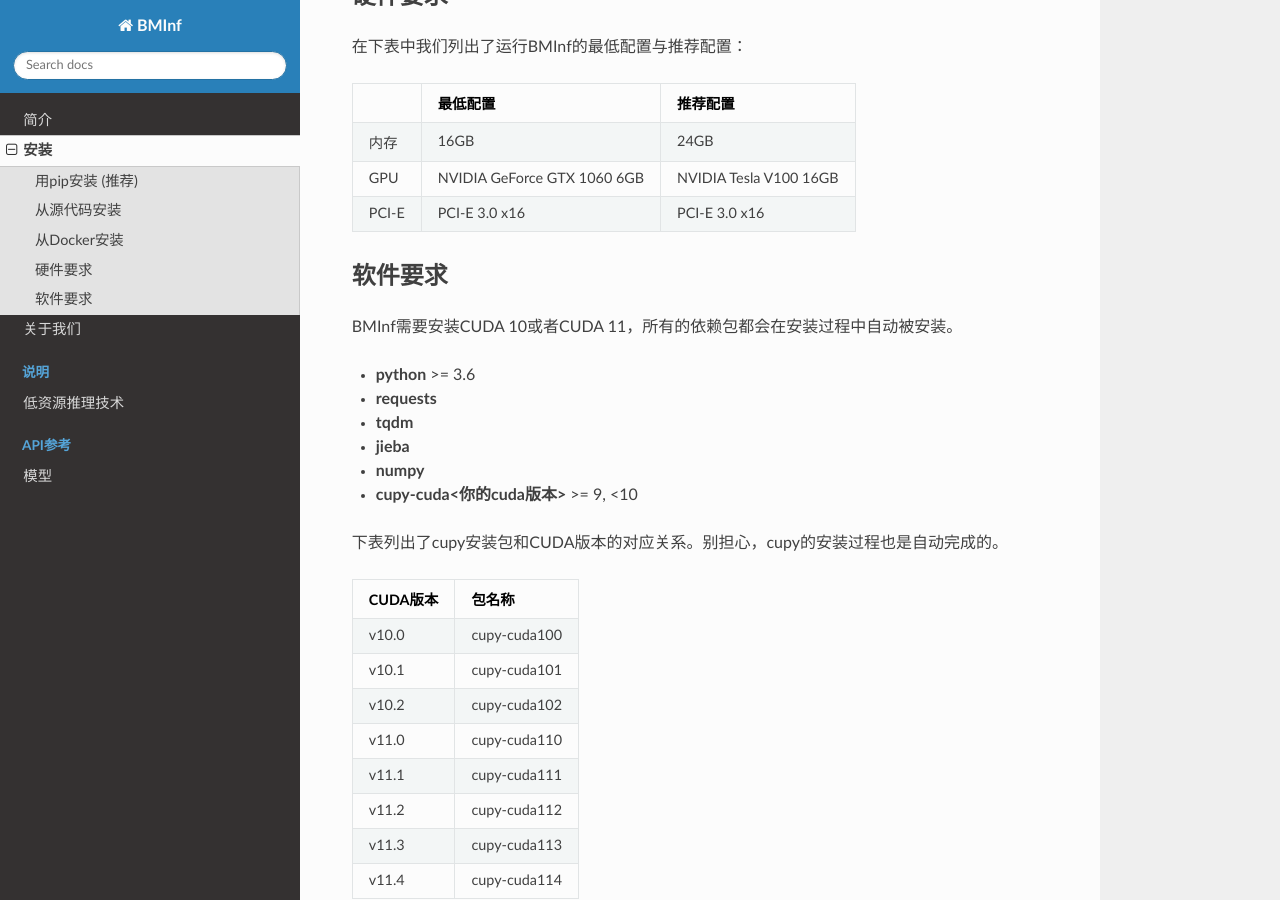
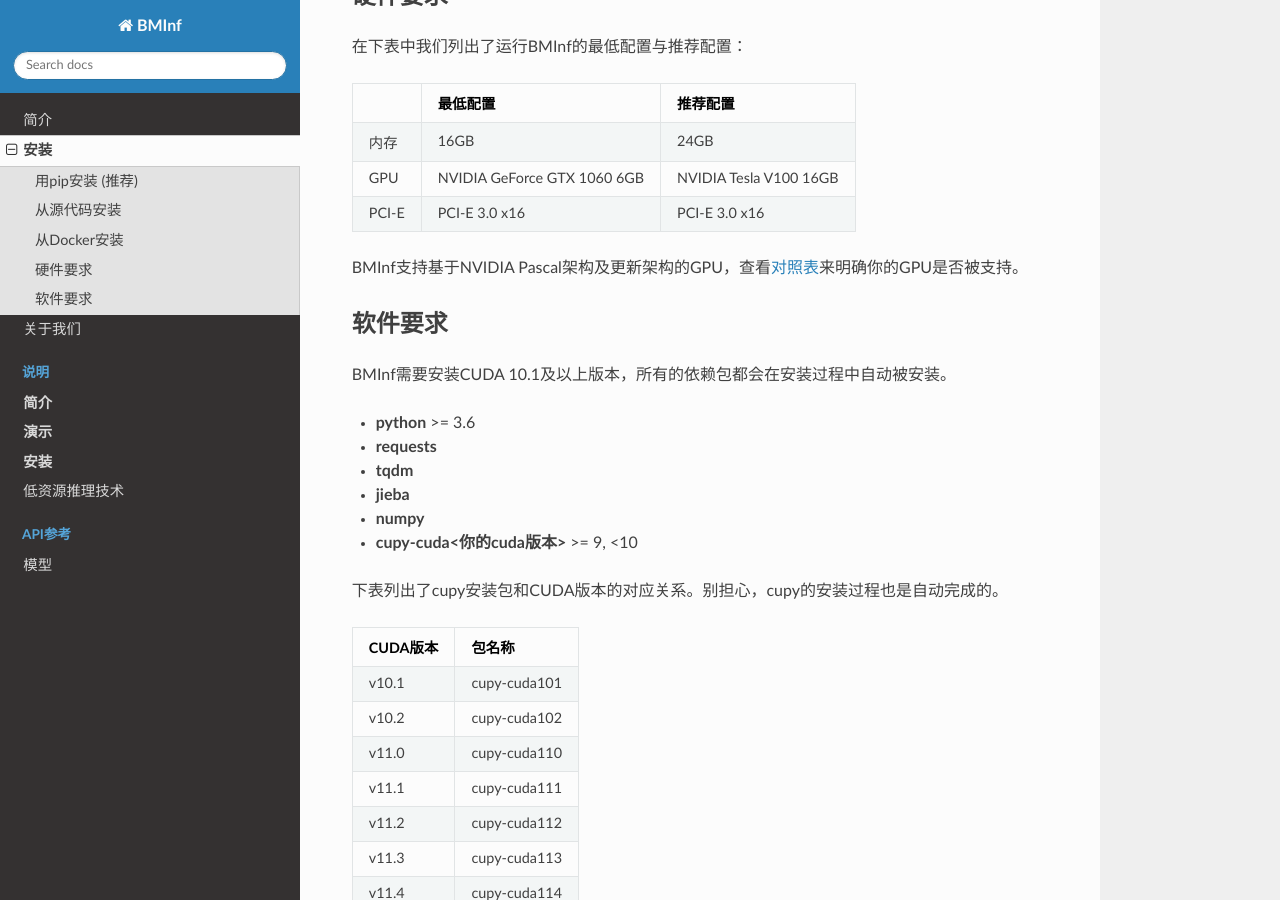
Before and after one commit to OpenBMB/BMInf, a Sphinx documentation site: the page built from docs/source/install-zh.md, in a window 1280 px wide and 900 px high, scrolled down 1139 px. Built offline with Sphinx 7.4.7 and the Read the Docs theme 2.0.0, drawn with Linux system fonts in a browser that asks for light colours; pages that are not in the unit, such as notebooks, are missing from menus.

```diff
--- a/docs/source/install-zh.md
+++ b/docs/source/install-zh.md
@@ -35,9 +35,11 @@ python examples/fill_blank.py
 | GPU | NVIDIA GeForce GTX 1060 6GB | NVIDIA Tesla V100 16GB
 | PCI-E |  PCI-E 3.0 x16 |  PCI-E 3.0 x16
 
+BMInf支持基于NVIDIA Pascal架构及更新架构的GPU，查看[对照表](https://en.wikipedia.org/wiki/CUDA#GPUs_supported)来明确你的GPU是否被支持。
+
 ## 软件要求
 
-BMInf需要安装CUDA 10或者CUDA 11，所有的依赖包都会在安装过程中自动被安装。
+BMInf需要安装CUDA 10.1及以上版本，所有的依赖包都会在安装过程中自动被安装。
 
 - **python** >= 3.6
 - **requests**
@@ -50,7 +52,6 @@ BMInf需要安装CUDA 10或者CUDA 11，所有的依赖包都会在安装过程
 
 | CUDA版本 | 包名称 |
 |-|-|
-v10.0 | cupy-cuda100
 v10.1 | cupy-cuda101
 v10.2 | cupy-cuda102
 v11.0 | cupy-cuda110
```
Also changed, not shown: README-ZH.md (+17 -3 lines), README.md (+14 -1 lines), docs/source/install.md (+3 -2 lines), docs/source/introduction-zh.md (+1 -1 lines), docs/source/note/demo-zh.md (renamed from docs/source/note/demo_zh.md).
